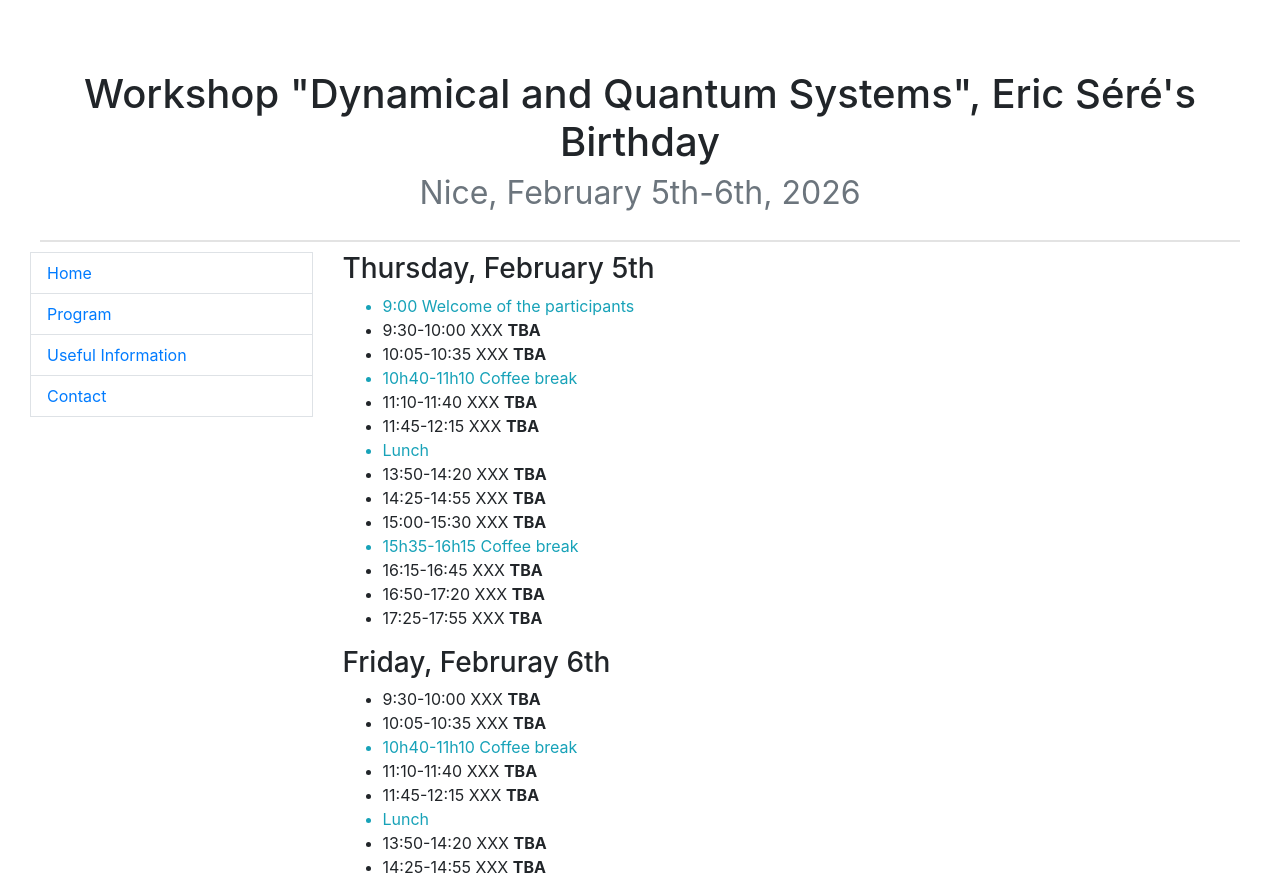
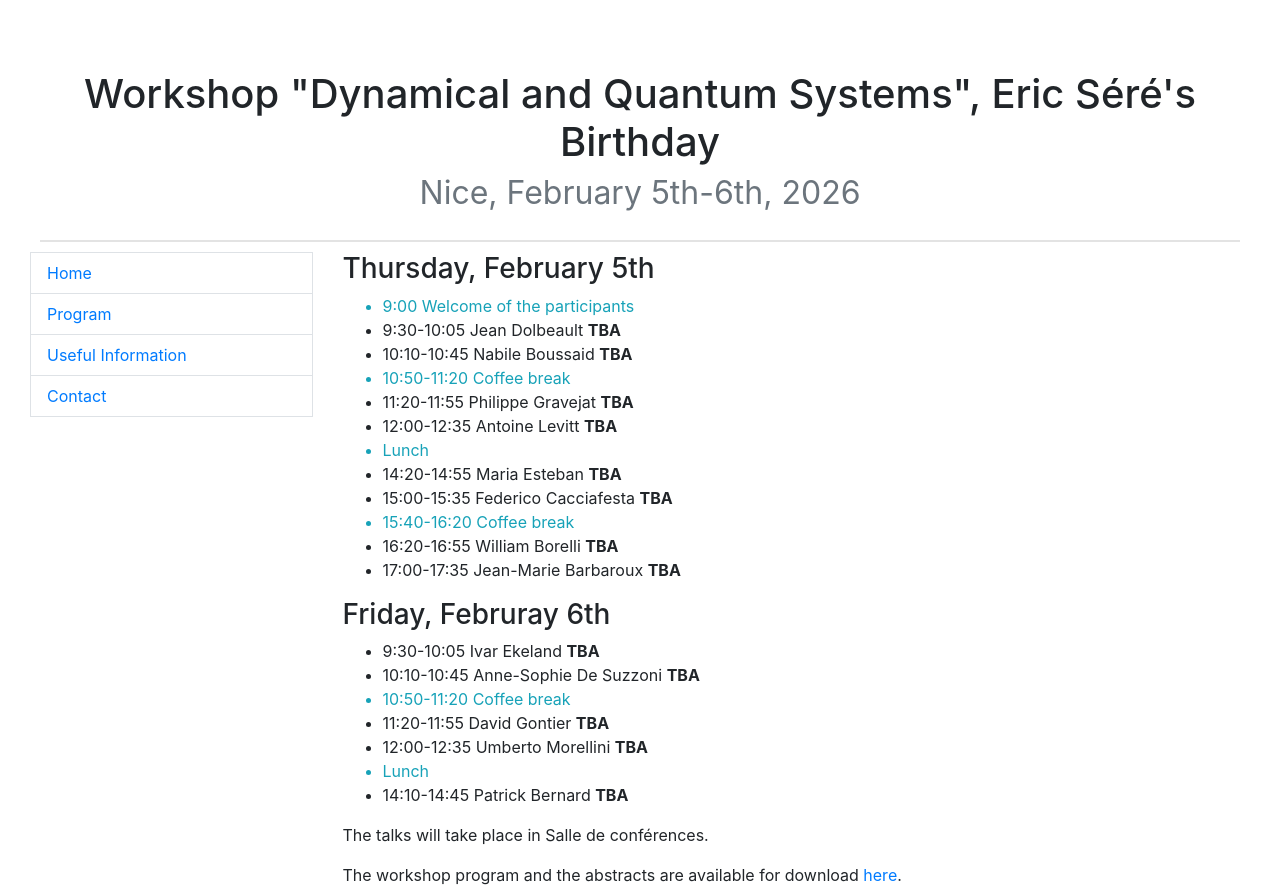
Before and after one commit to ljad-cnrs/conf-sere-60, a plain HTML site: page conf-sere-60_program.html in a window 1280 px wide. Shown: the top 890 px of the page. Drawn offline with nearby package versions, Linux system fonts and the light colour scheme.

Commit message:
Update conf-sere-60_program.html

```diff
--- a/conf-sere-60_program.html
+++ b/conf-sere-60_program.html
@@ -94,31 +94,27 @@
                   <h3>Thursday, February 5th</h3>
                   <ul>
                       <li class="text-info"> 9:00 Welcome of the participants</li>
-                      <li> 9:30-10:00 XXX <strong> TBA </strong>
+                      <li> 9:30-10:05 Jean Dolbeault <strong> TBA </strong>
                       </li>
-                      <li> 10:05-10:35 XXX <strong> TBA </strong>
+                      <li> 10:10-10:45 Nabile Boussaid <strong> TBA </strong>
                       </li>
-                      <li class="text-info"> 10h40-11h10 Coffee break
+                      <li class="text-info"> 10:50-11:20 Coffee break
                       </li>
-                      <li> 11:10-11:40 XXX <strong> TBA </strong>
+                      <li> 11:20-11:55 Philippe Gravejat <strong> TBA </strong>
                       </li>
-                      <li> 11:45-12:15 XXX <strong> TBA </strong>
+                      <li> 12:00-12:35 Antoine Levitt <strong> TBA </strong>
                       </li>
                       <li class="text-info"> Lunch
                       </li>
-                      <li> 13:50-14:20 XXX <strong> TBA </strong>
+                      <li> 14:20-14:55 Maria Esteban <strong> TBA </strong>
                       </li>
-                      <li> 14:25-14:55 XXX <strong> TBA </strong>
+                      <li> 15:00-15:35 Federico Cacciafesta <strong> TBA </strong>
                       </li>
-                      <li> 15:00-15:30 XXX <strong> TBA </strong>
+                      <li class="text-info"> 15:40-16:20 Coffee break
                       </li>
-                      <li class="text-info"> 15h35-16h15 Coffee break
+                        <li> 16:20-16:55 William Borelli <strong> TBA </strong>
                       </li>
-                        <li> 16:15-16:45 XXX <strong> TBA </strong>
-                      </li>
-                      <li> 16:50-17:20 XXX <strong> TBA </strong>
-                      </li>
-                      <li> 17:25-17:55 XXX <strong> TBA </strong>
+                      <li> 17:00-17:35 Jean-Marie Barbaroux <strong> TBA </strong>
                       </li>
 
 <!--
@@ -128,21 +124,19 @@
                   </ul>
                   <h3>Friday, Februray 6th</h3>
                   <ul>
-                       <li> 9:30-10:00 XXX <strong> TBA </strong>
+                       <li> 9:30-10:05 Ivar Ekeland <strong> TBA </strong>
                       </li>
-                      <li> 10:05-10:35 XXX <strong> TBA </strong>
+                      <li> 10:10-10:45 Anne-Sophie De Suzzoni <strong> TBA </strong>
                       </li>
-                      <li class="text-info"> 10h40-11h10 Coffee break
+                      <li class="text-info"> 10:50-11:20 Coffee break
                       </li>
-                      <li> 11:10-11:40 XXX <strong> TBA </strong>
+                      <li> 11:20-11:55 David Gontier <strong> TBA </strong>
                       </li>
-                      <li> 11:45-12:15 XXX <strong> TBA </strong>
+                      <li> 12:00-12:35 Umberto Morellini <strong> TBA </strong>
                       </li>
                       <li class="text-info"> Lunch
                       </li>
-                      <li> 13:50-14:20 XXX <strong> TBA </strong>
-                      </li>
-                      <li> 14:25-14:55 XXX <strong> TBA </strong>
+                      <li> 14:10-14:45 Patrick Bernard <strong> TBA </strong>
                       </li>
                   </ul>
                   <p> The talks will take place in Salle de conférences.</p>
```
